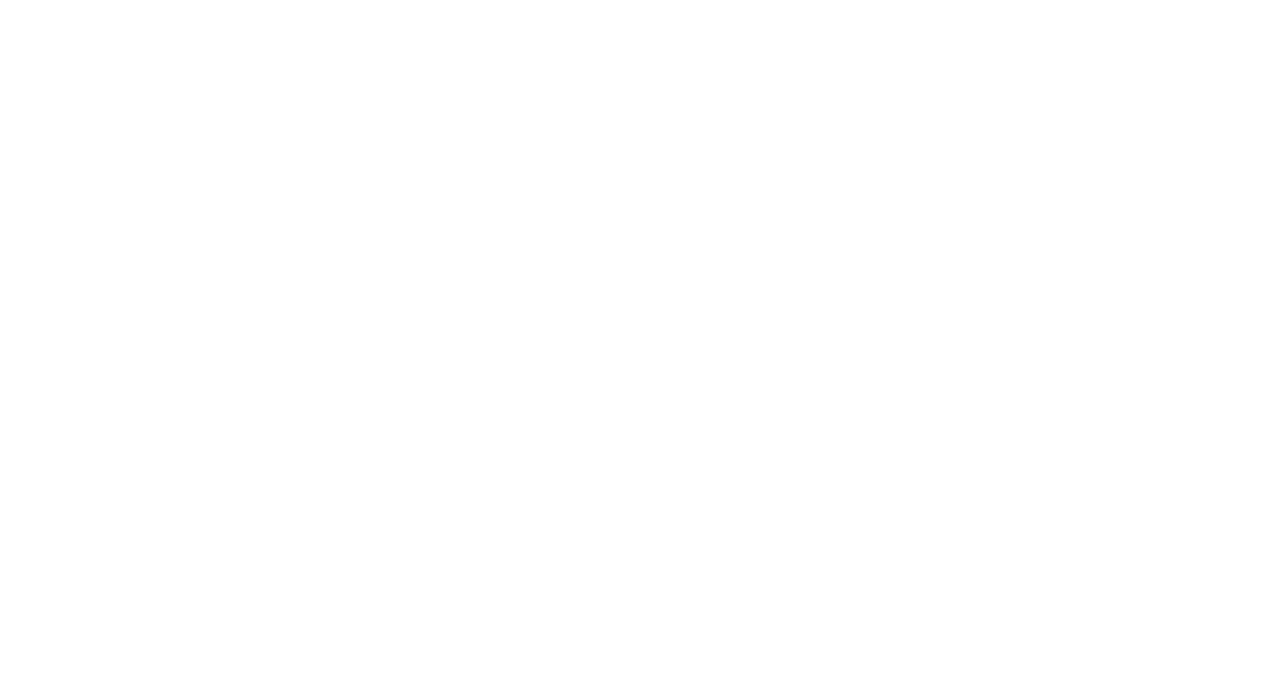
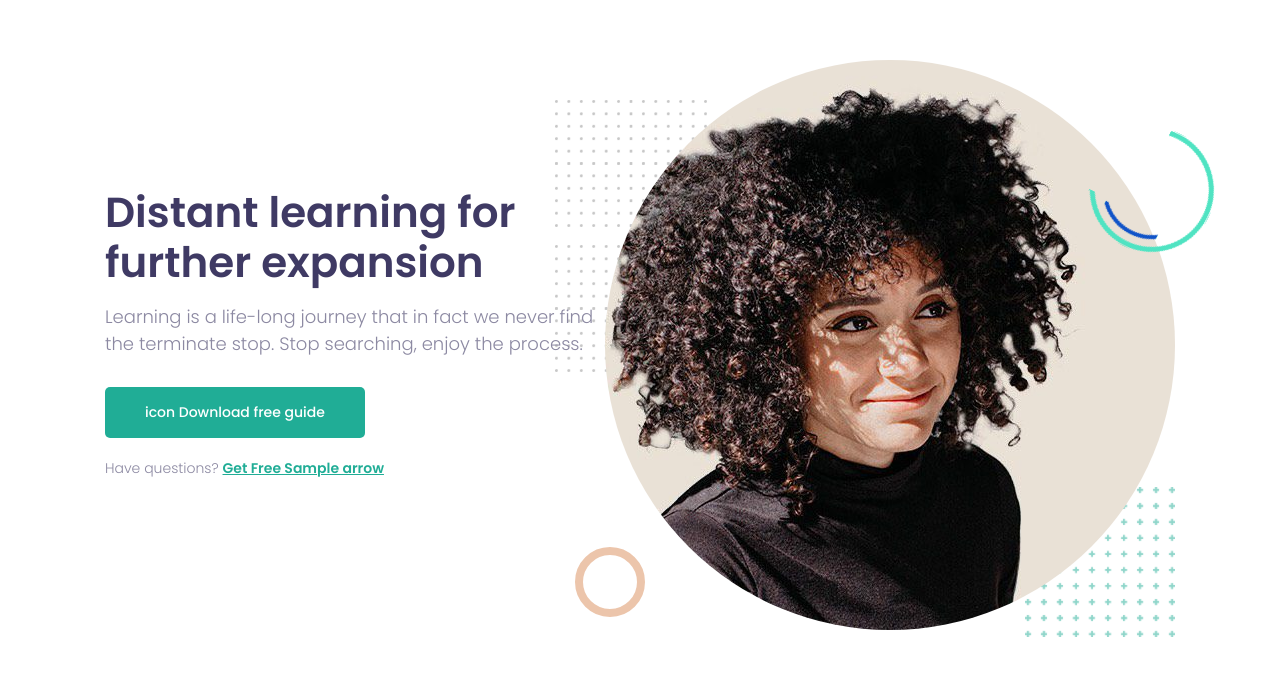
Before and after one commit to MicheleLafronza/proj-html-vuejs, a Vue app: page / in a window 1280 px wide. Shown: the top 676 px of the page. Built offline with nearby package versions, Linux system fonts and the light colour scheme.

Commit message:
feat: hero right and left section layout

```diff
--- a/src/pages/CoursePortal.vue
+++ b/src/pages/CoursePortal.vue
@@ -1,9 +1,16 @@
 <script>
+import CoursePortalHero from "./CoursePortalComponents/CoursePortalHero.vue";
+
 export default {
   name: "CoursePortal",
+  components: {
+    CoursePortalHero,
+  },
 };
 </script>
 
-<template></template>
+<template>
+  <CoursePortalHero />
+</template>
 
 <style lang="scss" scoped></style>
--- /dev/null
+++ b/src/pages/CoursePortalComponents/CoursePortalHero.vue
@@ -0,0 +1,174 @@
+<script>
+export default {
+  name: "CoursePortalHero",
+};
+</script>
+
+<template>
+  <div class="container">
+    <!-- sezione sinistra dell'hero -->
+    <div class="left-content-section">
+      <!-- titolo e sottotitolo -->
+      <div class="title-subtitle">
+        <h1>Distant learning for further expansion</h1>
+        <p>
+          Learning is a life-long journey that in fact we never find the
+          terminate stop. Stop searching, enjoy the process.
+        </p>
+      </div>
+
+      <div class="hero-btn">
+        <a href="#">icon Download free guide</a>
+      </div>
+      <div class="questions">
+        Have questions? <a href="#">Get Free Sample arrow</a>
+      </div>
+    </div>
+
+    <!-- sezione destra -->
+    <div class="right-img-section">
+      <div class="main-img">
+        <img
+          src="../../../public/Immagini/about-me-profile-ohm4dxoearqbxny7q3bq1pzbdgofdx0tobbeqcvzd0.jpg"
+          alt=""
+        />
+      </div>
+      <img
+        class="shape shape8"
+        src="../../../public/Immagini/maxcoach-shape-08.png"
+        alt=""
+      />
+      <img
+        class="shape shape8-1"
+        src="../../../public/Immagini/maxcoach-shape-08.png"
+        alt=""
+      />
+      <img
+        class="shape shape7"
+        src="../../../public/Immagini/maxcoach-shape-07-150x150.png"
+        alt=""
+      />
+      <img
+        class="shape shape2"
+        src="../../../public/Immagini/maxcoach-shape-02.png"
+        alt=""
+      />
+      <div class="round"></div>
+    </div>
+  </div>
+</template>
+
+<style lang="scss" scoped>
+@use "../../style/partials/variables" as *;
+
+.container {
+  width: 70%;
+  margin: 60px auto;
+  display: flex;
+  align-items: center;
+  justify-content: center;
+}
+
+// left content
+.left-content-section {
+  width: 600px;
+  .title-subtitle {
+    width: 500px;
+    h1 {
+      color: $main-page-text;
+      font-size: 42px;
+      font-weight: 600;
+      line-height: 1.2;
+      margin-bottom: 15px;
+    }
+
+    p {
+      font-size: 18px;
+      color: $secondary-text;
+      font-weight: 300;
+      margin-bottom: 30px;
+    }
+  }
+  .hero-btn {
+    a {
+      background-color: $main-green;
+      display: inline-block;
+      text-decoration: none;
+      font-weight: 500;
+      color: #fff;
+      font-size: 14px;
+      padding: 15px 40px;
+      border-radius: 5px;
+      margin-bottom: 20px;
+      cursor: pointer;
+      transition: all 0.5s;
+    }
+
+    a:hover {
+      background-color: $main-page-text;
+    }
+  }
+
+  .questions {
+    font-size: 14px;
+    color: $secondary-text;
+    font-weight: 300;
+    margin-bottom: 30px;
+
+    a {
+      color: $main-green;
+      padding: 3px 0;
+      font-weight: 600;
+    }
+  }
+}
+
+// right content
+.right-img-section {
+  width: 570px;
+  position: relative;
+  .main-img {
+    img {
+      border-radius: 50%;
+    }
+  }
+
+  .shape {
+    position: absolute;
+  }
+
+  .shape8 {
+    top: 40px;
+    left: -50px;
+    z-index: -1;
+  }
+
+  .shape8-1 {
+    top: 185px;
+    left: -50px;
+    z-index: -1;
+  }
+
+  .shape7 {
+    bottom: 0;
+    right: 0;
+    z-index: -1;
+  }
+
+  .shape2 {
+    top: 70px;
+    right: -40px;
+  }
+
+  .round {
+    width: 70px;
+    height: 70px;
+    border: 8px solid #ecc5ab;
+    border-radius: 50%;
+
+    position: absolute;
+    bottom: 20px;
+    left: -30px;
+  }
+}
+</style>
```
Also changed, not shown: src/main.js (+9 -1 lines).
